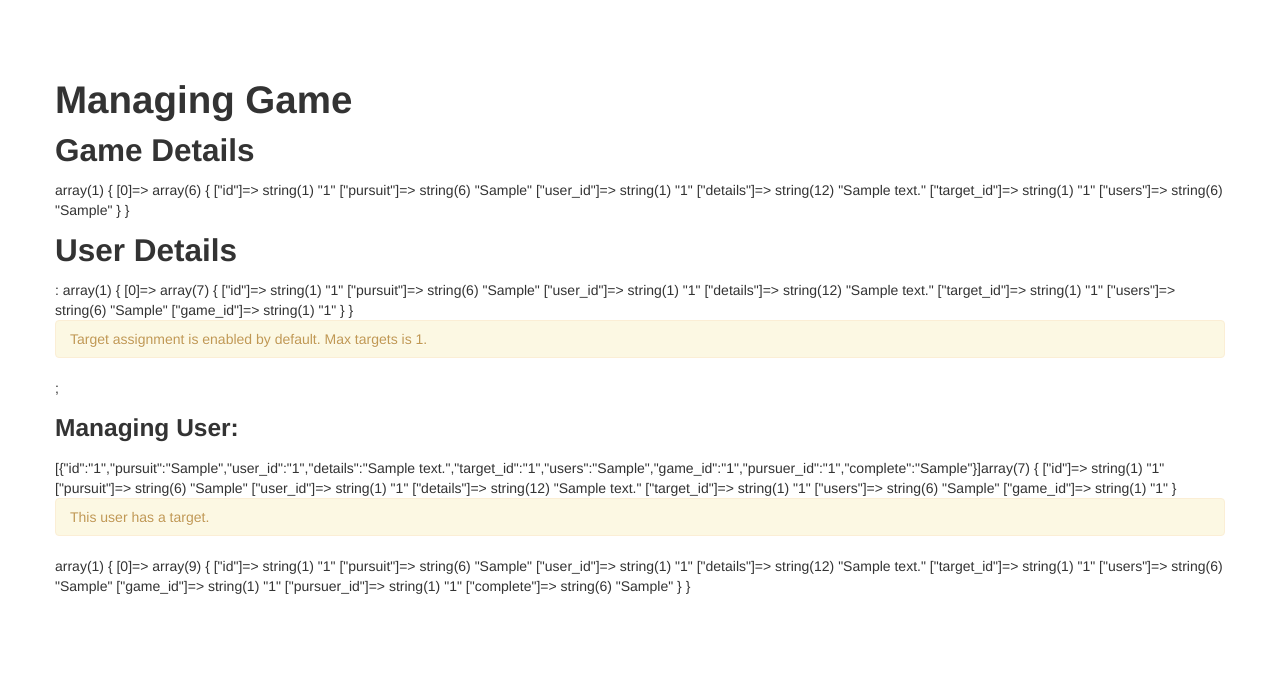
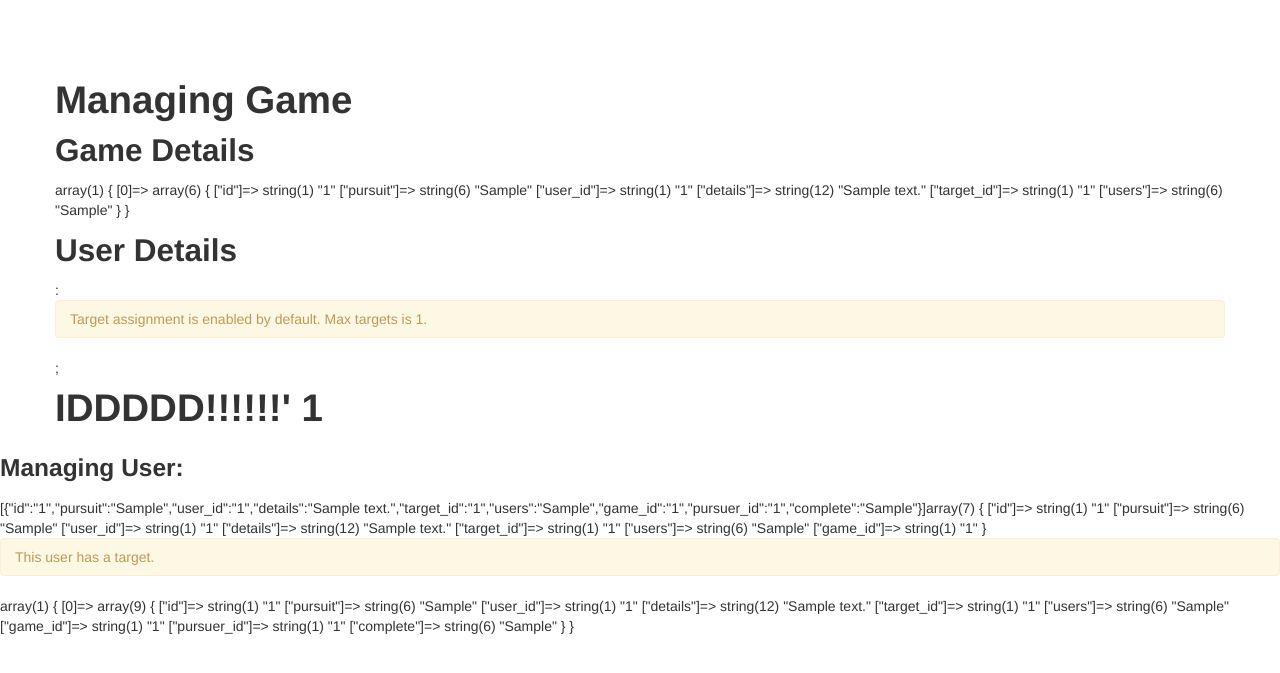
Before and after one commit to danielstern/assassin-game, a PHP site: page /manageGame.php?game_id=1 in a window 1280 px wide. Shown: the top 673 px of the page. Run offline with PHP 8.4, Linux system fonts and the light colour scheme; tables that the repository leaves empty or names only in its code hold one stand-in row (values such as "Sample post"); some libraries are stand-ins or nearby versions.

Commit message:
developed scaffolding for automatic game maanger

```diff
--- a/database.php
+++ b/database.php
@@ -26,7 +26,7 @@
 	if ($function == 'enrolUser') enrolUser($_GET['game_id'], $_GET['user_id']);
 	if ($function == 'getTarget') getTarget($_GET['game_id'], $_GET['pursuer_id']);
 	if ($function == 'removeUserFromGame') removeUserFromGame($_GET['game_id'], $_GET['user_id']);
-	if ($function == 'completePursuit') completePursuit($_GET['id']);
+	if ($function == 'completePursuit') completePursuit($_GET['id'],$_GET['game_id']);
 
 
 
--- a/databaseFunctions.php
+++ b/databaseFunctions.php
@@ -123,10 +123,11 @@
 		mysql_query($query);
 	}
 
-	function completePursuit($id) {
+	function completePursuit($id, $game_id) {
 
 	   $query = "UPDATE  `daniel61_assassin`.`assassin_pursuing` SET  `complete` =  '1' WHERE  `assassin_pursuing`.`id` = $id";
 	   mysql_query($query);
+	   manageGame($game_id);
 	}
 
 
@@ -178,6 +179,22 @@
 		return json_encode($rows);
 	}
 
+	function manageGame($id) {
+
+		$gameDetails = queryToArray('SELECT * FROM  `assassin_games` WHERE `id` = "'.$id.'"');
+		$usersInGame = queryToArray('SELECT * FROM  `assassin_game_enrolment` WHERE `game_id` = "'.$id.'"');
+
+		?>
+			<h2>Game Details</h2>
+		<?php
+		var_dump($gameDetails);
+		?>
+			<h2>User Details</h2>:
+		<?php
+		//var_dump($usersInGame);
+		manageUsers($usersInGame,$id);
+
+	}
 
 
 	function connect() {
@@ -196,6 +213,83 @@
 	<?php
 	}
 
+
+	function manageUsers($_users, $id) {
+
+	?>
+
+		<div class='alert'>Target assignment is enabled by default. Max targets is 1.</div>;
+
+	<?php
+
+		$game_id = $id;
+		echo("<h1>IDDDDD!!!!!!' $game_id</div>");
+		foreach ($_users as &$user)
+		{
+		?>
+			<h3>Managing User:</h3>
+		<?php
+			$pursuing = getTarget($game_id, $user['user_id']);
+			var_dump($user);
+
+			if (count($pursuing) == 0)
+			{
+				bsAlert('This user is not pursuing anyone.');
+				$target = findLikelyTarget($_users, $user, $game_id);
+				if ($target) createPursuit($game_id, $user['user_id'], $target['user_id']);
+				unset($target);
+
+			}
+			else
+			{
+				bsAlert('This user has a target.');
+				var_dump($pursuing);
+			}
+		}
+		unset($user);
+	}
+
+
+	function findLikelyTarget($_allUsers, $pursuer, $game_id) {
+
+		bsAlert('findLikelyTarget');
+		$_users = queryToArray('SELECT * FROM  `assassin_game_enrolment` WHERE `game_id` = "'.$game_id.'"');
+		$allTargets = array();
+		foreach ($_users as &$user)
+		{
+			$pursuing = getTarget($game_id, $user['user_id']);
+			foreach($pursuing as $target)
+			{
+				$allTargets[] = $target;
+			}
+		}
+
+		bsAlert('This is a totol loadout of all targets:');
+		var_dump($allTargets);
+
+
+		foreach ($_users as &$user)
+		{
+			if (!in_array($user['user_id'], array_map('target_id',$allTargets))) {
+
+				if ($user['user_id'] != $pursuer['user_id']) {
+					bsAlert('This user is not pursing anyone. So now he is the target.');
+					return $user;
+				}
+			}
+		}
+
+		bsAlert('Could not find a valid target for this user.');
+		# to do, add another scenario that handles multiple users trailing one
+	}
+
+
+	function target_id($u)
+	{
+		return($u['target_id']);
+	}
+
+
 	connect();
 
 ?>
--- a/manageGame.php
+++ b/manageGame.php
@@ -4,97 +4,9 @@
 <?php
 
 	require_once('databaseFunctions.php');
+
 	$game_id = $_GET['game_id'];
-
-
-
-	$gameDetails = queryToArray('SELECT * FROM  `assassin_games` WHERE `id` = "'.$game_id.'"');
-	$usersInGame = queryToArray('SELECT * FROM  `assassin_game_enrolment` WHERE `game_id` = "'.$game_id.'"');
-
-	?>
-		<h2>Game Details</h2>
-	<?php
-	var_dump($gameDetails);
-	?>
-		<h2>User Details</h2>:
-	<?php
-	var_dump($usersInGame);
-	manageUsers($usersInGame);
-
-	function manageUsers($_users) {
-
-	?>
-
-		<div class='alert'>Target assignment is enabled by default. Max targets is 1.</div>;
-
-	<?php
-
-		$game_id = $_GET['game_id'];
-		foreach ($_users as &$user)
-		{
-		?>
-			<h3>Managing User:</h3>
-		<?php
-			$pursuing = getTarget($game_id, $user['user_id']);
-			var_dump($user);
-
-			if (count($pursuing) == 0)
-			{
-				bsAlert('This user is not pursuing anyone.');
-				$target = findLikelyTarget($_users, $user);
-				if ($target) createPursuit($game_id, $user['user_id'], $target['user_id']);
-				unset($target);
-
-			}
-			else
-			{
-				bsAlert('This user has a target.');
-				var_dump($pursuing);
-			}
-		}
-		unset($user);
-	}
-
-
-	function findLikelyTarget($_allUsers, $pursuer) {
-
-		bsAlert('findLikelyTarget');
-		$game_id = $_GET['game_id'];
-		$_users = queryToArray('SELECT * FROM  `assassin_game_enrolment` WHERE `game_id` = "'.$game_id.'"');
-		$allTargets = array();
-		foreach ($_users as &$user)
-		{
-			$pursuing = getTarget($game_id, $user['user_id']);
-			foreach($pursuing as $target)
-			{
-				$allTargets[] = $target;
-			}
-		}
-
-		bsAlert('This is a totol loadout of all targets:');
-		var_dump($allTargets);
-
-
-		foreach ($_users as &$user)
-		{
-			if (!in_array($user['user_id'], array_map('target_id',$allTargets))) {
-
-				if ($user['user_id'] != $pursuer['user_id']) {
-					bsAlert('This user is not pursing anyone. So now he is the target.');
-					return $user;
-				}
-			}
-		}
-
-		bsAlert('Could not find a valid target for this user.');
-		# to do, add another scenario that handles multiple users trailing one
-	}
-
-
-	function target_id($u)
-	{
-		return($u['target_id']);
-	}
+	manageGame($game_id);
 
 
 ?>
```
Also changed, not shown: js/calculator.js (+9 -5 lines).
